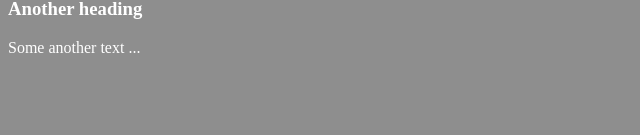
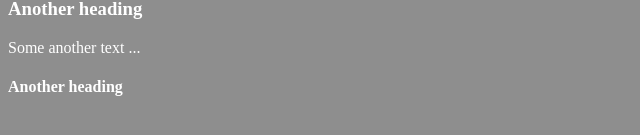
Before and after one commit to lenkaZeliarova/git_demo, a plain HTML site: page index.html in a window 1280 px wide. Shown: the part 203-338 px from the top of the page, without its empty margins (0-640 px from the left). Drawn offline with Linux system fonts and the light colour scheme.

Commit message:
Another editional message

```diff
--- a/index.html
+++ b/index.html
@@ -11,5 +11,6 @@
 	<p>Some another text ...</p>
 	<h3>Another heading</h3>
 	<p>Some another text ...</p>
+	<h4>Another heading</h4>
     </body>
 </html>
```
